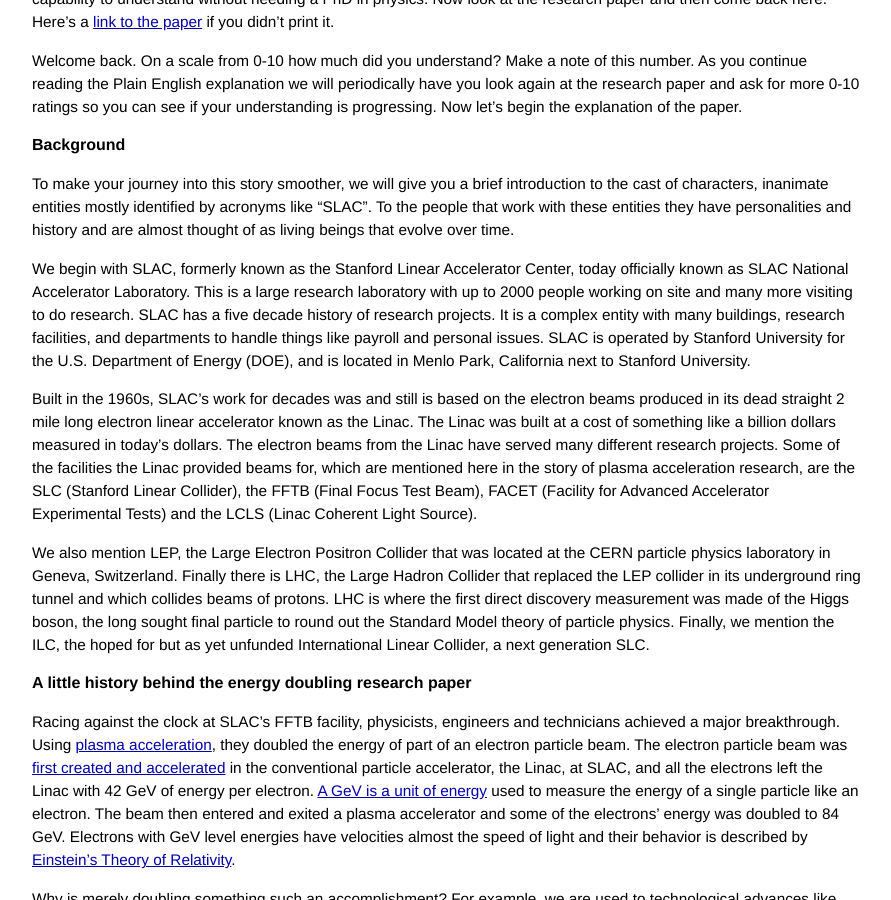
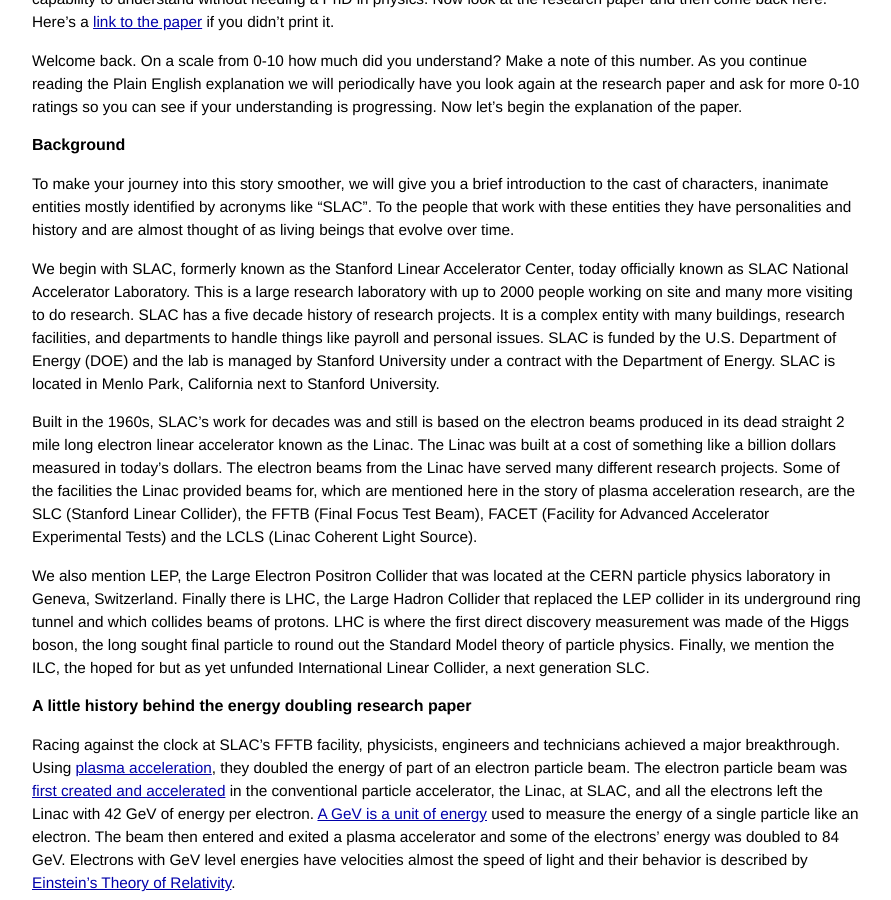
Before and after one commit to grbfacet/facet, a Jekyll site: the page built from energy-doubling-explained.md, in a window 1280 px wide and 900 px high, scrolled down 1507 px. Shown: the whole window, without its empty margins (193-1084 px from the left). Built offline with Jekyll 4.4.1, drawn with Linux system fonts in a browser that asks for light colours.

Commit message:
Update energy-doubling-explained.md

```diff
--- a/energy-doubling-explained.md
+++ b/energy-doubling-explained.md
@@ -43,7 +43,7 @@
 
 To make your journey into this story smoother, we will give you a brief introduction to the cast of characters, inanimate entities mostly identified by acronyms like “SLAC”. To the people that work with these entities they have personalities and history and are almost thought of as living beings that evolve over time.
 
-We begin with SLAC, formerly known as the Stanford Linear Accelerator Center, today officially known as SLAC National Accelerator Laboratory. This is a large research laboratory with up to 2000 people working on site and many more visiting to do research. SLAC has a five decade history of research projects. It is a complex entity with many buildings, research facilities, and departments to handle things like payroll and personal issues. SLAC is operated by Stanford University for the U.S. Department of Energy (DOE), and is located in Menlo Park, California next to Stanford University.
+We begin with SLAC, formerly known as the Stanford Linear Accelerator Center, today officially known as SLAC National Accelerator Laboratory. This is a large research laboratory with up to 2000 people working on site and many more visiting to do research. SLAC has a five decade history of research projects. It is a complex entity with many buildings, research facilities, and departments to handle things like payroll and personal issues. SLAC is funded by the U.S. Department of Energy (DOE) and the lab is managed by Stanford University under a contract with the Department of Energy. SLAC is located in Menlo Park, California next to Stanford University.
 
 Built in the 1960s, SLAC’s work for decades was and still is based on the electron beams produced in its dead straight 2 mile long electron linear accelerator known as the Linac. The Linac was built at a cost of something like a billion dollars measured in today’s dollars. The electron beams from the Linac have served many different research projects. Some of the facilities the Linac provided beams for, which are mentioned here in the story of plasma acceleration research, are the SLC (Stanford Linear Collider), the FFTB (Final Focus Test Beam), FACET (Facility for Advanced Accelerator Experimental Tests) and the LCLS (Linac Coherent Light Source).
 
```
